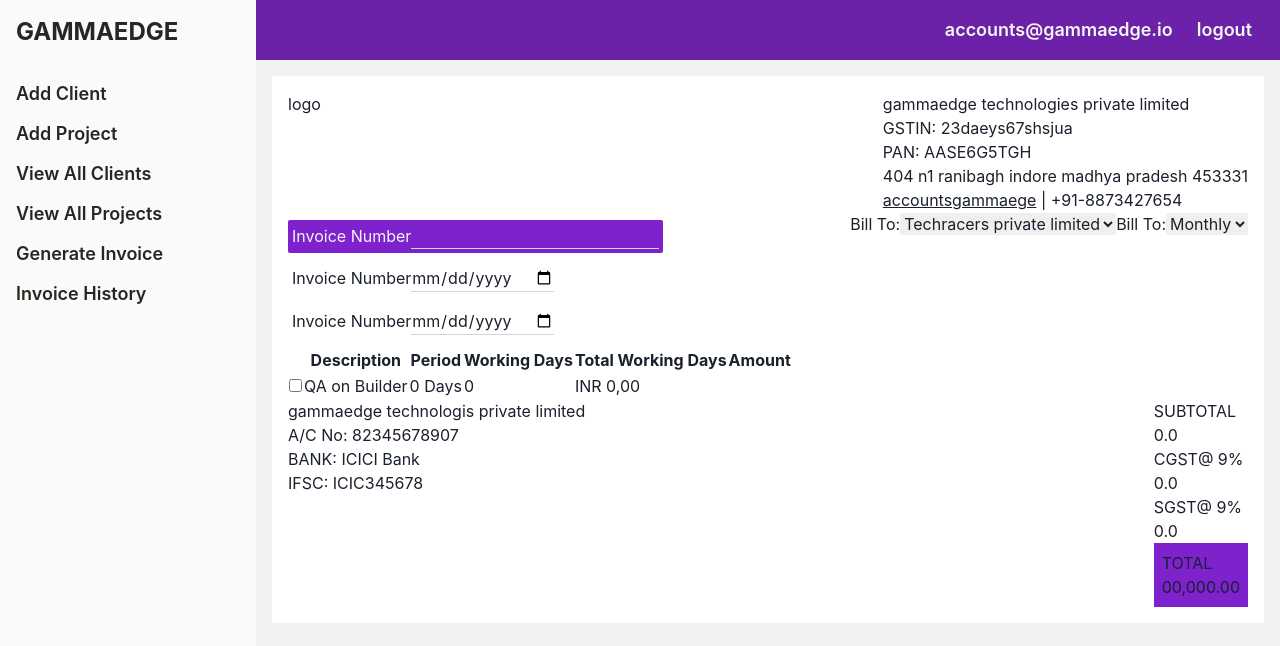
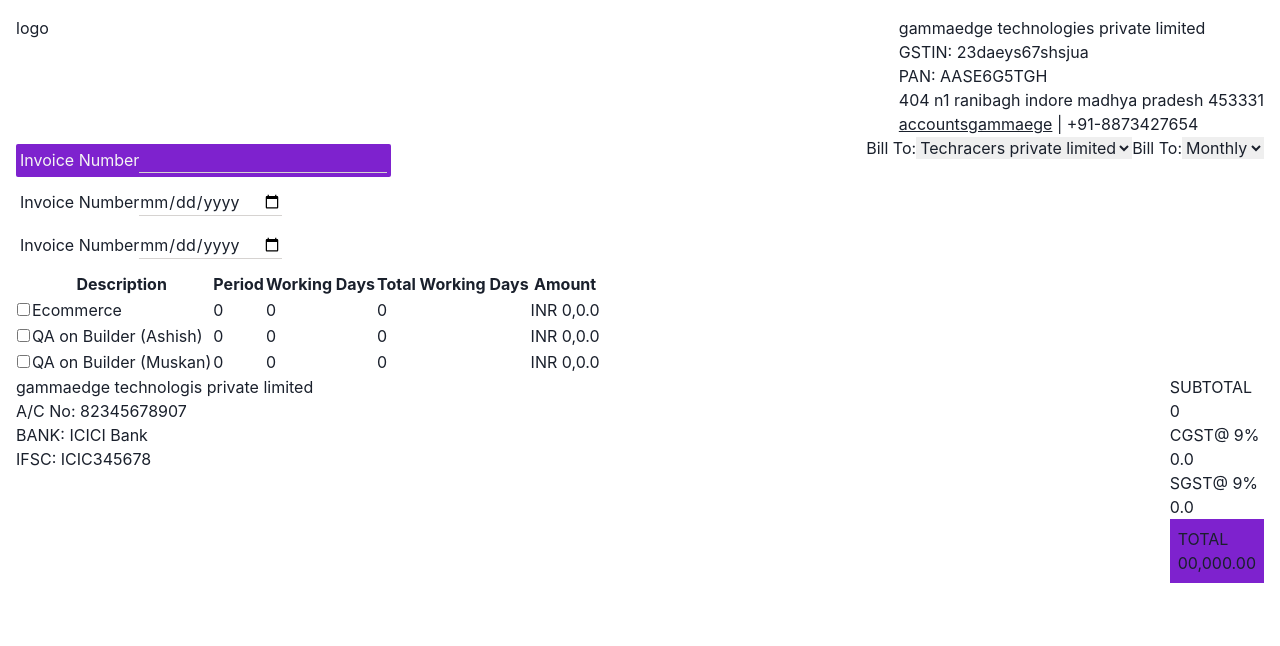
Before and after one commit to 0002aakansha/Updated_Invoice_Client, a Next.js app: page /generateInvoice in a window 1280 px wide. Shown: the top 646 px of the page. Built offline with nearby package versions, Linux system fonts and the light colour scheme.

Commit message:
files added

```diff
--- /dev/null
+++ b/components/alerts/validationAlert.tsx
@@ -0,0 +1,13 @@
+import { Alert, AlertIcon } from '@chakra-ui/react'
+import React from 'react'
+
+const ValidationAlert = ({ title }: { title: string }) => {
+    return (
+        <Alert status='error'>
+            <AlertIcon />
+            {title}
+        </Alert>
+    )
+}
+
+export default ValidationAlert
--- a/components/generate-invoice/bottom/Table.tsx
+++ b/components/generate-invoice/bottom/Table.tsx
@@ -1,9 +1,21 @@
+import { InvoiceContext } from '@/state-management/context/context'
+import { useContext, useEffect, useState } from 'react'
+import TableTr from './TableTr'
+import { data } from '@/utils/data'
 import CheckedModal from '@/components/modals/checkedModal'
-import { InvoiceContext } from '@/state-management/context/context'
-import { useContext } from 'react'
 
 const Table = () => {
-    const { invoiceType, isChecked, setisChecked, setCheckedProject } = useContext(InvoiceContext)
+    const { invoiceType, setisChecked, isChecked, projectDataType, setterOfProjectDataType, calculateSubtotal } = useContext(InvoiceContext)
+    const [projectData, setProjectDataType] = useState(data.allListedProjects[0].projects)
+    const [uniqueKey, setUniqueKey] = useState<number>(0)
+
+    useEffect(() => {
+        const projects = projectData.map((project) => {
+            return { _id: project._id, period: '0', description: project.description, workingDays: '0', totalWorkingDays: '0', hours: '0.0', projectAmount: project.projectAmount, amount: '0,0.0', rate: project.rate, conversionRate: project.conversionRate, checked: false }
+        })
+
+        setterOfProjectDataType(projects)
+    }, [projectData])
 
     return (
         <>
@@ -30,37 +42,36 @@
                         </tr>
                     </thead>
                     <tbody>
-                        <tr>
+                        {
+                            projectData.map((project, indx) => {
+                                return (
+                                    <>
+                                        <tr key={project?._id}>
                                             <td>
                                                 <input type="checkbox" onChange={(e) => {
                                                     if (e.target.checked) {
                                                         setisChecked(true)
-                                        invoiceType === 'monthly' ? setCheckedProject({ description: 'QA on Builder (Ashsih)', amount: '0.0', period: '0', workingDays: '0', totalWorkingDays: '0' }) : setCheckedProject({ description: 'QA on Builder (Ashsih)', amount: '0.0', rate: '0', hours: '0', conversionRate: '82.05' })
+                                                        setUniqueKey(indx)
+                                                        projectDataType[indx].checked = true
                                                     }
-                                    else setisChecked(false)
+                                                    else {
+                                                        setisChecked(false)
+                                                        projectDataType[indx].checked = false
+                                                    }
+                                                    calculateSubtotal()
                                                 }} />
                                             </td>
-                            {invoiceType === 'monthly' ? (
-                                <>
-                                    <td>QA on Builder</td>
-                                    <td>0 Days</td>
-                                    <td>0</td>
-                                    <td>INR 0,00</td>
+                                            <TableTr key={project._id} indx={indx} project={project} />
+                                        </tr>
+                                        {isChecked && <CheckedModal key={project._id} indx={uniqueKey} />}
                                     </>
-                            ) : (
-                                <>
-                                    <td>QA on Builder</td>
-                                    <td>0 $/Hour</td>
-                                    <td>17:28</td>
-                                    <td>1$ = 82.05 INR</td>
-                                    <td>INR 0,00</td>
-                                </>
-                            )}
-                        </tr>
+
+                                )
+                            })
+                        }
                     </tbody>
                 </table>
             </div>
-            {isChecked && <CheckedModal />}
         </>
     )
 }
--- /dev/null
+++ b/components/generate-invoice/bottom/TableTr.tsx
@@ -0,0 +1,43 @@
+import CheckedModal from '@/components/modals/checkedModal'
+import { InvoiceContext } from '@/state-management/context/context'
+import React, { useContext, useEffect } from 'react'
+
+interface Props {
+    project: {
+        _id: string,
+        description: string,
+        rate: {
+            currency: string,
+            rate: string
+        },
+        projectAmount: number,
+        conversionRate: number
+    },
+    indx: number
+}
+
+const TableTr = ({ project, indx }: Props) => {
+    const { invoiceType, projectDataType, setDataOnChecked } = useContext(InvoiceContext)
+
+    return (
+        <>
+            <td>{project?.description}</td>
+            {invoiceType === 'monthly' ? (
+                <>
+                    <td>{projectDataType[indx]?.period}</td>
+                    <td>{projectDataType[indx]?.workingDays}</td>
+                    <td>{projectDataType[indx]?.totalWorkingDays}</td>
+                </>
+            ) : (
+                <>
+                    <td>{project?.rate?.rate} $/Hour</td>
+                    <td>{projectDataType[indx]?.hours}</td>
+                    <td>1$ = {project?.conversionRate}</td>
+                </>
+            )}
+            <td>INR {projectDataType[indx]?.amount}</td>
+        </>
+    )
+}
+
+export default TableTr
--- a/components/generate-invoice/bottom/Total.tsx
+++ b/components/generate-invoice/bottom/Total.tsx
@@ -1,11 +1,14 @@
-import React from 'react'
+import { InvoiceContext } from '@/state-management/context/context'
+import React, { useContext } from 'react'
 
 const Total = () => {
+    const { subtotal } = useContext(InvoiceContext)
+
     return (
         <div>
             <div>
                 <h1>SUBTOTAL</h1>
-                <h5>0.0</h5>
+                <h5>{subtotal}</h5>
             </div>
             <div>
                 <h1>CGST@ 9%</h1>
--- a/components/modals/checkedModal.tsx
+++ b/components/modals/checkedModal.tsx
@@ -3,15 +3,33 @@
     Button, Modal, ModalOverlay, ModalContent, ModalHeader, ModalFooter, ModalBody, ModalCloseButton
 } from '@chakra-ui/react'
 import { InvoiceContext } from '@/state-management/context/context'
+import ValidationAlert from '../alerts/validationAlert'
+import toast from 'react-hot-toast'
 
-const CheckedModal = () => {
-    const { isChecked, invoiceType, setisChecked, setCheckedProject, period, workingDays, totalWorkingDays, rate, hours, conversionRate, setPeriod, setworkingDays, settotalworkingDays, setrate, sethours, setconversionRate } = useContext(InvoiceContext)
+const CheckedModal = ({ indx }: { indx: number }) => {
+
+    const { isChecked, invoiceType, setisChecked, projectDataType, setDataOnChecked, calculateSubtotal } = useContext(InvoiceContext)
+    const [period, setPeriod] = useState(projectDataType[indx].period)
+    const [workingDays, setworkingDays] = useState(projectDataType[indx].workingDays)
+    const [totalWorkingDays, settotalworkingDays] = useState(projectDataType[indx].totalWorkingDays)
+    const [hours, sethours] = useState(projectDataType[indx].hours)
 
     const submitHandler = (e: FormEvent) => {
         e.preventDefault()
 
-        invoiceType === 'monthly' ? setCheckedProject({ period, workingDays, totalWorkingDays }) : setCheckedProject({ rate, hours, conversionRate })
+        const project = projectDataType[indx]
+        if (workingDays !== project.workingDays && totalWorkingDays !== project.totalWorkingDays && invoiceType === 'monthly') {
+            if (workingDays && totalWorkingDays && workingDays <= totalWorkingDays) {
+                setDataOnChecked({ ...project, _id: indx.toString(), period, workingDays, totalWorkingDays, amount: '0,0.0', rate: project.rate, conversionRate: project.conversionRate })
+            }
+            else return toast.error(`working days can'nt be greater than totalworking days`)
+        }
+        else if (invoiceType === 'hourly' && hours !== project.hours) {
+            setDataOnChecked({ ...project, _id: indx.toString(), hours, rate: project.rate, conversionRate: project.conversionRate })
+        }
+        else return toast.error('all fields are required!')
         setisChecked(false)
+        calculateSubtotal()
     }
 
     return (
@@ -20,6 +38,7 @@
                 isOpen={isChecked}
                 onClose={() => setisChecked(false)}
             >
+
                 <ModalOverlay />
                 <ModalContent>
                     <ModalHeader>Create your account</ModalHeader>
@@ -31,35 +50,25 @@
                                     <>
                                         <div className='flex flex-col'>
                                             <label htmlFor="">Period*</label>
-                                            <input type="text" value={period} onChange={e => setPeriod(e.target.value)} />
+                                            <input type="text" value={period} onChange={e => setPeriod(e.target.value)} required />
                                         </div>
                                         <div>
                                             <label htmlFor="">Working Days*</label>
-                                            <input type="text" value={workingDays} onChange={e => setworkingDays(e.target.value)} />
+                                            <input type="number" step='0.01' value={workingDays} onChange={e => setworkingDays(e.target.value)} required />
                                         </div>
                                         <div>
                                             <label htmlFor="">Total Working Days*</label>
-                                            <input type="text" value={totalWorkingDays} onChange={e => settotalworkingDays(e.target.value)} />
+                                            <input type="number" value={totalWorkingDays} onChange={e => settotalworkingDays(e.target.value)} required />
                                         </div>
                                     </>
                                 )
                             }
                             {
                                 invoiceType === 'hourly' && (
-                                    <>
-                                        <div>
-                                            <label htmlFor="">Rate*</label>
-                                            <input type="text" value={rate} onChange={e => setrate(e.target.value)} />
-                                        </div>
-                                        <div>
-                                            <label htmlFor="">Hours*</label>
-                                            <input type="text" value={hours} onChange={e => sethours(e.target.value)} />
-                                        </div>
-                                        <div>
-                                            <label htmlFor="">Conversion Rate*</label>
-                                            <input type="text" value={conversionRate} onChange={e => setconversionRate(e.target.value)} />
-                                        </div>
-                                    </>
+                                    <div>
+                                        <label htmlFor="">Hours*</label>
+                                        <input type="number" step='0.01' value={hours} onChange={e => sethours(e.target.value)} required />
+                                    </div>
                                 )
                             }
                             <ModalFooter>
--- a/pages/_app.tsx
+++ b/pages/_app.tsx
@@ -2,12 +2,14 @@
 import '@/styles/globals.css'
 import type { AppProps } from 'next/app'
 import { ChakraProvider } from '@chakra-ui/react'
+import { Toaster } from 'react-hot-toast'
 
 export default function App({ Component, pageProps }: AppProps) {
   return (
     <InvoiceProvider>
       <ChakraProvider>
         <Component {...pageProps} />
+        <Toaster />
       </ChakraProvider>
     </InvoiceProvider>
   )
--- a/pages/dashboard.tsx
+++ b/pages/dashboard.tsx
@@ -3,9 +3,9 @@
 
 const Dashboard = () => {
     return (
-        <Layout>
+        // <Layout>
             <ClientTable />
-        </Layout>
+        // </Layout>
     )
 }
 
--- a/pages/generateInvoice.tsx
+++ b/pages/generateInvoice.tsx
@@ -2,17 +2,16 @@
 import BottomMain from '@/components/generate-invoice/bottom/BottomMain'
 import MiddleMain from '@/components/generate-invoice/middle/MiddleMain'
 import Layout from '@/components/layout/Layout'
-import React from 'react'
 
 const GenerateInvoice = () => {
   return (
-    <Layout>
+    // <Layout>
       <div className='bg-[#fff] p-4'>
         <TopHeader />
         <MiddleMain />
         <BottomMain />
       </div>
-    </Layout>
+    // </Layout>
   )
 }
 
--- a/state-management/context/context.tsx
+++ b/state-management/context/context.tsx
@@ -1,122 +1,82 @@
+import { childrenProps, dataProps, invoiceContextType } from "@/types/types";
 import { createContext, useState } from "react";
-
-interface Props {
-    children: JSX.Element | JSX.Element[] | string
-}
-
-interface dataProps {
-    description?: string,
-    amount?: string,
-    period?: string,
-    workingDays?: string,
-    totalWorkingDays?: string
-    rate?: string,
-    hours?: string,
-    conversionRate?: string
-}
-
-type invoiceContextType = {
-    invoiceType: string;
-    isChecked: boolean,
-    setisChecked: (value: boolean) => void
-    setInvoiceType: (type: string) => void,
-    setCheckedProject: (data: dataProps) => void,
-    setPeriod: (value: string) => void,
-    setworkingDays: (value: string) => void,
-    settotalworkingDays: (value: string) => void,
-    setrate: (value: string) => void,
-    sethours: (value: string) => void,
-    setconversionRate: (value: string) => void,
-} & dataProps;
 
 const invoiceContextDefaultValues: invoiceContextType = {
     invoiceType: '',
     isChecked: false,
-    description: '',
-    amount: '',
-    period: '',
-    workingDays: '',
-    totalWorkingDays: '',
-    rate: '',
-    hours: '',
-    conversionRate: '',
+    projectDataType: [],
+    subtotal: 0.0,
     setisChecked: () => { },
     setInvoiceType: () => { },
-    setCheckedProject: () => { },
-    setPeriod: () => { },
-    setworkingDays: () => { },
-    settotalworkingDays: () => { },
-    setrate: () => { },
-    sethours: () => { },
-    setconversionRate: () => { },
+    setDataOnChecked: () => { },
+    setterOfProjectDataType: () => { },
+    calculateSubtotal: () => { }
 };
 
 export const InvoiceContext = createContext<invoiceContextType>(invoiceContextDefaultValues);
 
-export default function InvoiceProvider({ children }: Props) {
+export default function InvoiceProvider({ children }: childrenProps) {
     const [type, setType] = useState('monthly');
-    const [isChecked, sethChecked] = useState(false);
-    const [period, setPeriod] = useState('')
-    const [description, setDescription] = useState('')
-    const [workingDays, setworkingDays] = useState('')
-    const [totalWorkingDays, settotalworkingDays] = useState('')
-    const [rate, setrate] = useState('')
-    const [hours, sethours] = useState('')
-    const [conversionRate, setconversionRate] = useState('')
-    const [amount, setamount] = useState('')
+    const [isChecked, setChecked] = useState(false);
+    const [subtotal, setSubtotal] = useState(0);
+    const [projectDataType, setProjectDataType] = useState<dataProps[]>([])
 
     const setInvoiceType = (type: string) => {
         setType(type)
     }
 
     const setisChecked = (value: boolean) => {
-        sethChecked(value)
+        setChecked(value)
     }
 
-    const setCheckedProject = (data: dataProps) => {
+    const setDataOnChecked = (value: dataProps) => {
+        const project = projectDataType[+value._id]
+
+        if (type === 'monthly' && value.period && value.workingDays && value.totalWorkingDays) {
+            const projectAmount = Number(project?.projectAmount)
+            const workingDays = Number(value?.workingDays)
+            const totalWorkingDays = Number(value?.totalWorkingDays)
+
+            const amount = ((projectAmount / totalWorkingDays) * workingDays).toFixed(3)
+
+            projectDataType[+value._id] = { ...value, amount }
+        } else if (value.hours) {
+            const rate = Number(project?.rate?.rate)
+            const currency = project?.rate?.currency
+            const hours = Number(value?.hours)
+            const conversionRate = Number(project?.conversionRate)
+
+            const amount = currency === 'INR' ? (rate * hours) : (rate * conversionRate * hours)
+
+            projectDataType[+value._id] = { ...value, amount: amount.toFixed(3) }
+        }
+    }
+
+    const setterOfProjectDataType = (value: dataProps[]) => {
+        setProjectDataType(value)
+    }
+
+    const calculateSubtotal = () => {
+
+        const istrue = projectDataType.filter(project => project.checked === true)
+
+        const data = istrue.reduce((value, project) => value += Number(project.amount), 0)
+        setSubtotal(+data.toFixed(3))
+
         console.log(data);
 
-        if (data.description && data.amount) {
-            setDescription(data.description)
-            setamount(data.amount)
-        }
-
-        if (type === 'monthly') {
-            if (data.period && data.workingDays && data.totalWorkingDays) {
-                setPeriod(data.period)
-                setworkingDays(data.workingDays)
-                settotalworkingDays(data.totalWorkingDays)
-            }
-        }
-        else {
-            if (data.rate && data.conversionRate && data.hours) {
-                setrate(data.rate)
-                sethours(data.hours)
-                setconversionRate(data.conversionRate)
-            }
-        }
     }
 
     const value = {
         invoiceType: type,
         setInvoiceType,
         isChecked,
+        subtotal,
         setisChecked,
-        description,
-        amount,
-        period,
-        workingDays,
-        totalWorkingDays,
-        rate,
-        hours,
-        conversionRate,
-        setCheckedProject,
-        setPeriod,
-        setworkingDays,
-        settotalworkingDays,
-        setrate,
-        sethours,
-        setconversionRate
+        projectDataType,
+        setDataOnChecked,
+        setterOfProjectDataType,
+        calculateSubtotal
     }
     return (
         <InvoiceContext.Provider value={value}>
--- /dev/null
+++ b/types/types.ts
@@ -0,0 +1,29 @@
+export interface dataProps {
+    _id: string,
+    description: string,
+    period?: string,
+    workingDays?: string,
+    totalWorkingDays?: string,
+    hours?: string,
+    amount?: string | number,
+    projectAmount?: number,
+    rate?: { currency: string, rate: string },
+    conversionRate?: number,
+    checked: boolean
+}
+
+export interface invoiceContextType {
+    invoiceType: string;
+    isChecked: boolean,
+    setisChecked: (value: boolean) => void
+    setInvoiceType: (type: string) => void
+    projectDataType: dataProps[],
+    setDataOnChecked: (value: dataProps) => void,
+    setterOfProjectDataType: (value: dataProps[]) => void
+    calculateSubtotal: () => void,
+    subtotal: number
+};
+
+export interface childrenProps {
+    children: JSX.Element | JSX.Element[] | string
+}
--- /dev/null
+++ b/utils/data.ts
@@ -0,0 +1,60 @@
+export const data = {
+    "status": "true",
+    "allListedProjects": [
+        {
+            "address": {
+                "street": "806 ",
+                "city": "Indore",
+                "state": "Madhya pradesh",
+                "pin": "452001",
+                "country": "India"
+            },
+            "_id": "6526653d3d18958c2a8ea095",
+            "name": "Techgame",
+            "gstin": "WEUTR387264826W",
+            "projects": [
+                {
+                    "_id": "652665703d18958c2a8ea099",
+                    "description": "Ecommerce",
+                    "rate": {
+                        "currency": "USD",
+                        "rate": "3"
+                    },
+                    "projectAmount": 32567,
+                    "conversionRate": 81.2,
+                    "projectBelongsTo": "6526653d3d18958c2a8ea095",
+                    "projectCreatedBy": "652664690054f82f9690336b",
+                    "__v": 0
+                },
+                {
+                    "_id": "65268e3ab6019f4d58ff9d67",
+                    "description": "QA on Builder (Ashish)",
+                    "rate": {
+                        "currency": "USD",
+                        "rate": "2"
+                    },
+                    "projectAmount": 2300,
+                    "conversionRate": 8,
+                    "projectBelongsTo": "6526653d3d18958c2a8ea095",
+                    "projectCreatedBy": "652664690054f82f9690336b",
+                    "__v": 0
+                },
+                {
+                    "_id": "65268e4eb6019f4d58ff9d6c",
+                    "description": "QA on Builder (Muskan)",
+                    "rate": {
+                        "currency": "Pound",
+                        "rate": "7"
+                    },
+                    "projectAmount": 7000,
+                    "conversionRate": 7,
+                    "projectBelongsTo": "6526653d3d18958c2a8ea095",
+                    "projectCreatedBy": "652664690054f82f9690336b",
+                    "__v": 0
+                }
+            ],
+            "companyCreatedBy": "652664690054f82f9690336b",
+            "__v": 3
+        }
+    ]
+}
```
Lines whose indentation alone changed are shown as unchanged.
